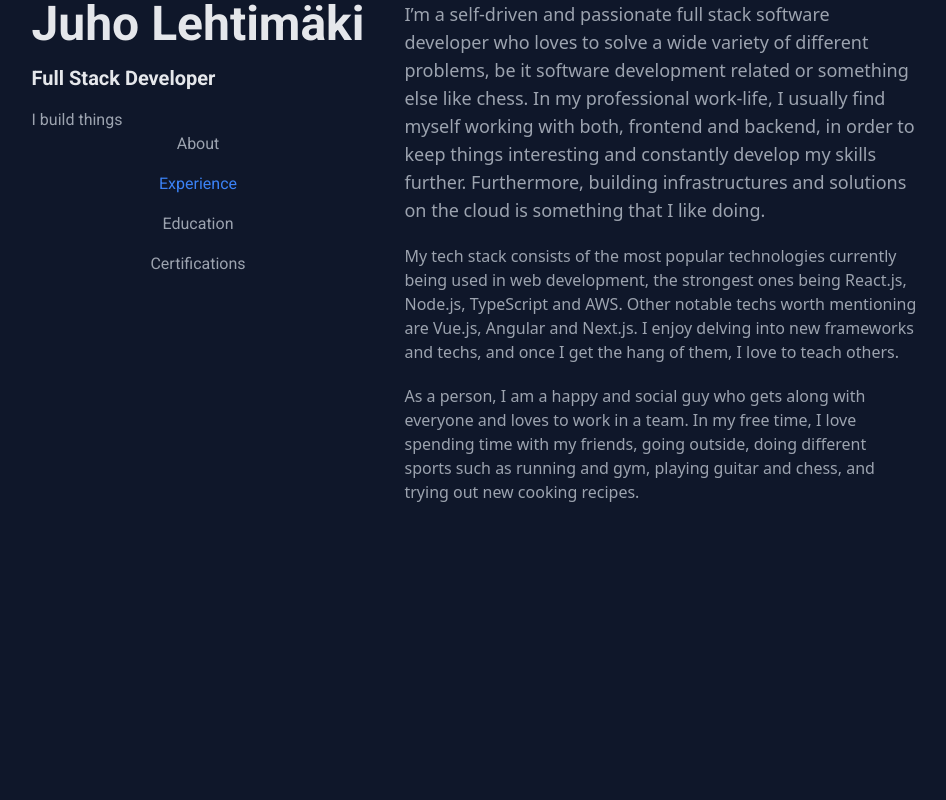
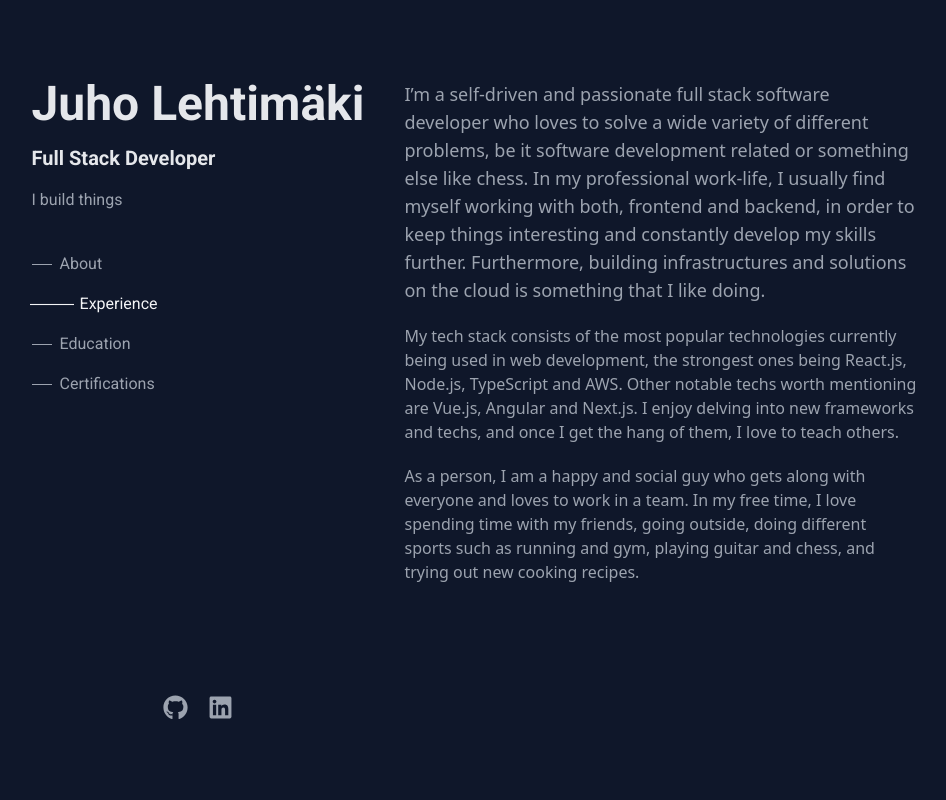
Before and after one commit to juholehtimaki/new-portfolio-app, a React app: page / in a window 1280 px wide. Shown: the top 800 px of the page, without its empty margins (166-1112 px from the left). Built offline with nearby package versions, Linux system fonts and the light colour scheme; a web font is replaced by a local one.

Commit message:
feat: improve navigation

```diff
--- a/src/components/SectionButton.tsx
+++ b/src/components/SectionButton.tsx
@@ -15,11 +15,29 @@ export const SectionButton: React.FC<Props> = ({
   section,
 }) => {
   return (
-    <button
-      className={`font-roboto ${isSectionActive ? 'text-blue-500' : 'text-gray-400 '}`}
-      onClick={() => handleScrollToSection(section)}
+    <div
+      className={`flex items-center gap-2 group ${isSectionActive ? 'text-gray-100' : 'text-gray-400'}`}
     >
-      {label}
-    </button>
+      <div
+        className={`transition-all duration-300 ease-in-out h-0.25 ${
+          isSectionActive ||
+          'group-hover:w-10 group-hover:bg-gray-100 group-hover:scale-110'
+        } ${
+          isSectionActive
+            ? 'w-10 bg-gray-100 scale-110'
+            : 'w-5 bg-gray-400 scale-100'
+        }`}
+      />
+      <button
+        className={`font-roboto ${
+          isSectionActive
+            ? 'text-gray-100'
+            : 'text-gray-400 group-hover:text-gray-100'
+        } transition-colors duration-300 ease-in-out`}
+        onClick={() => handleScrollToSection(section)}
+      >
+        {label}
+      </button>
+    </div>
   );
 };
--- a/src/components/SectionNavigation.tsx
+++ b/src/components/SectionNavigation.tsx
@@ -16,7 +16,7 @@ const sections: SectionItem[] = [
 ];
 
 export const SectionNavigation = () => {
-  const [activeSection, setActiveSection] = useState<Section | null>(null);
+  const [activeSection, setActiveSection] = useState<Section | null>('about');
 
   const handleScrollToSection = (section: Section) => {
     scroller.scrollTo(section, {
@@ -47,9 +47,7 @@ export const SectionNavigation = () => {
     const scrollPosition = window.innerHeight / 2;
 
     const active = sectionOffsets.find((sec) => {
-      return (
-        sec!.rectTop <= scrollPosition && sec!.rectBottom >= scrollPosition
-      );
+      return sec.rectTop <= scrollPosition && sec!.rectBottom >= scrollPosition;
     });
 
     if (active) {
@@ -71,7 +69,7 @@ export const SectionNavigation = () => {
   }, []);
 
   return (
-    <div className="flex flex-col gap-4">
+    <div className="flex flex-col gap-4 items-start pt-10">
       {sections.map((section) => (
         <SectionButton
           key={section.section}
--- a/src/components/SectionWrapper.tsx
+++ b/src/components/SectionWrapper.tsx
@@ -10,7 +10,7 @@ type Props = {
 export const SectionWrapper: React.FC<Props> = ({ sectionName, children }) => {
   return (
     <Element name={sectionName} id={sectionName}>
-      <div className="min-h-screen flex justify-center text-gray-400 max-w-lg">
+      <div className="min-h-screen flex justify-center text-gray-400 max-w-lg pt-20 pb-20">
         {children}
       </div>
     </Element>
--- /dev/null
+++ b/src/components/SocialMediaLink.tsx
@@ -0,0 +1,19 @@
+import React from 'react';
+import { IconType } from 'react-icons';
+
+type Props = {
+  icon: IconType;
+  url: string;
+};
+
+export const SocialMediaLink: React.FC<Props> = ({ icon: Icon, url }) => {
+  const handleClick = () => {
+    window.open(url); // Opens the URL in a new tab
+  };
+
+  return (
+    <button onClick={handleClick} className="hover:text-blue-500">
+      <Icon size={25} className="text-gray-400 hover:text-gray-100" />
+    </button>
+  );
+};
--- /dev/null
+++ b/src/components/SocialMediaLinks.tsx
@@ -0,0 +1,24 @@
+import React from 'react';
+import { FaGithub, FaLinkedin } from 'react-icons/fa';
+import { SocialMediaLink } from './SocialMediaLink';
+
+const links = [
+  {
+    icon: FaGithub,
+    url: 'https://github.com/juholehtimaki',
+  },
+  {
+    icon: FaLinkedin,
+    url: 'https://www.linkedin.com/in/juho-lehtim%C3%A4ki-32aa5819a/',
+  },
+];
+
+export const SocialMediaLinks = () => {
+  return (
+    <div className="flex flex-row gap-5 justify-center">
+      {links.map((link) => (
+        <SocialMediaLink key={link.url} icon={link.icon} url={link.url} />
+      ))}
+    </div>
+  );
+};
--- a/src/sections/MeSection.tsx
+++ b/src/sections/MeSection.tsx
@@ -1,14 +1,15 @@
 import React from 'react';
 import { Summary } from '../components/Summary';
 import { SectionNavigation } from '../components/SectionNavigation';
+import { SocialMediaLinks } from '../components/SocialMediaLinks';
 
 export const MeSection: React.FC = () => {
   return (
-    <div className="flex flex-col justify-between m-h-full">
-      <div className="flex flex-col m-h-full">
-        <Summary />
-        <SectionNavigation />
-      </div>
+    <div className="flex flex-col justify-between min-h-full pt-20 pb-20">
+      <Summary />
+      <SectionNavigation />
+      <div className="flex-grow"></div>
+      <SocialMediaLinks />
     </div>
   );
 };
--- a/tailwind.config.js
+++ b/tailwind.config.js
@@ -3,6 +3,10 @@ module.exports = {
   content: ['./src/**/*.{js,jsx,ts,tsx}'],
   theme: {
     extend: {
+      height: {
+        0.25: '0.0625rem',
+        0.75: '0.1875rem',
+      },
       fontFamily: {
         roboto: ['Roboto', 'sans-serif'],
         suse: ['SUSE', 'sans-serif'],
```
